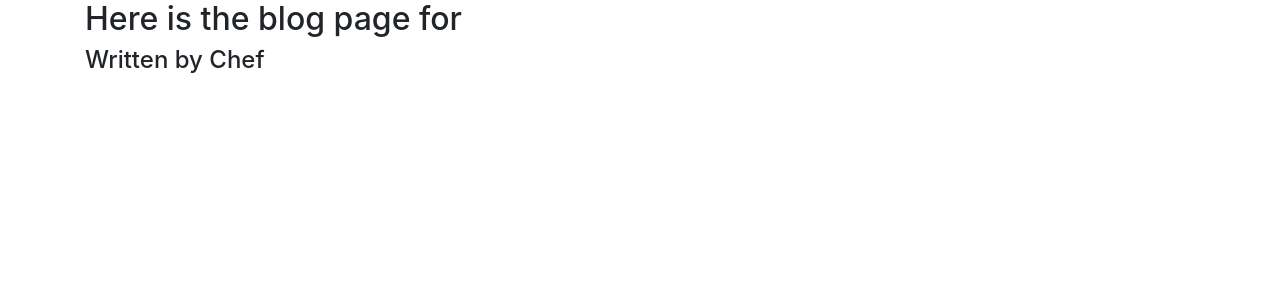
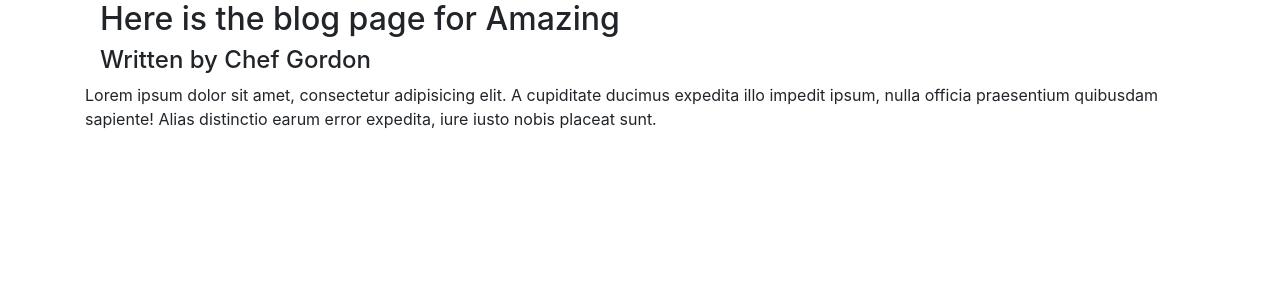
Before and after one commit to KirtMorgan/project-blog, a Flask app: template templates/articles.html in a window 1280 px wide. Shown: the part 56-356 px from the top of the page. Run offline with Flask 2, Linux system fonts and the light colour scheme; the template is opened without the code that fills it, so the values that code supplies are empty; some libraries are stand-ins or nearby versions.

Commit message:
adding containers and divs

```diff
--- a/app.py
+++ b/app.py
@@ -20,7 +20,7 @@
     return render_template('contacts.html')
 
 
-@app.route('/blog')
+@app.route('/articles')
 def articles():
     return render_template('articles.html', articles_data_db = articles_with_data)
 
--- a/templates/articles.html
+++ b/templates/articles.html
@@ -2,16 +2,24 @@
 
 {% block body %}
 
-    <div>
-        <h2>Here is the blog page for {{article.title}}</h2>
-        <h4>Written by Chef{{article.chef}}</h4>
+    <div class="container">
+        <div class="banner-outline">
+            <div class="banner-content">
+                <h2>Here is the blog page for Amazing</h2>
+                <h4>Written by Chef Gordon</h4>
+             </div>
+        </div>
+
+
 
     </div>
 
 
     <div>
-        <p>{{article.content}}</p>
+        <p>Lorem ipsum dolor sit amet, consectetur adipisicing elit. A cupiditate ducimus expedita illo impedit ipsum, nulla officia praesentium quibusdam sapiente! Alias distinctio earum error expedita, iure iusto nobis placeat sunt.</p>
     </div>
+
+
 
     <div>
         <!-- there will be a picture here -->
```
